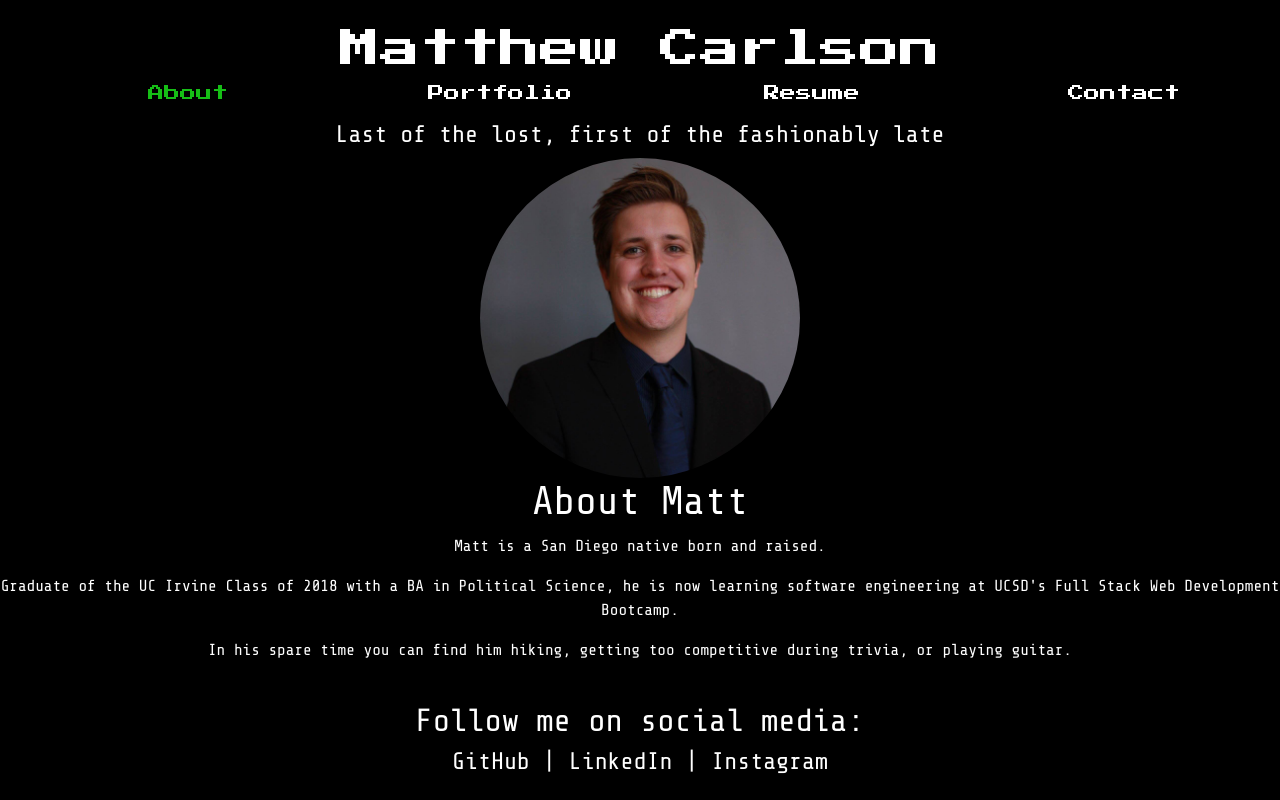
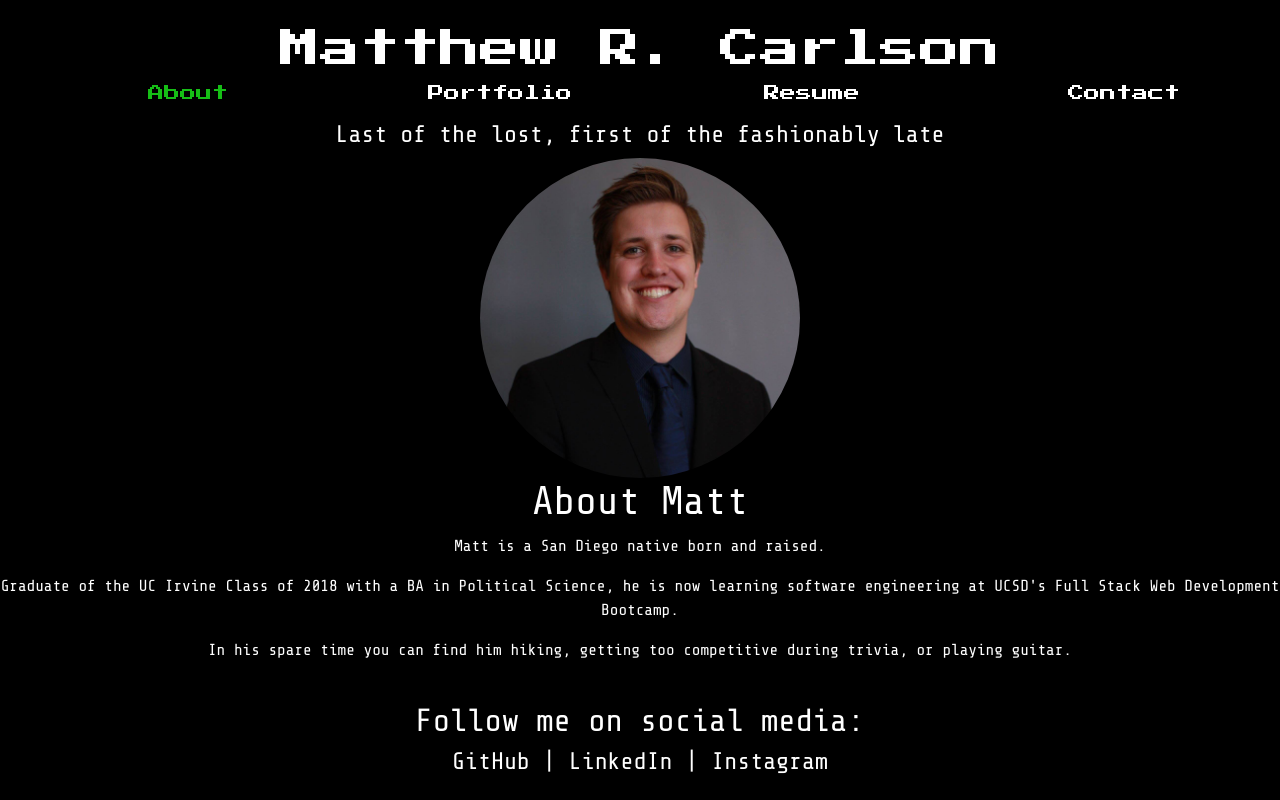
Before and after one commit to mrmrc182/mc-react-portfolio, a React (Create React App) app: page / in a window 1280 px wide. Built offline with nearby package versions, Linux system fonts and the light colour scheme.

Commit message:
trying to fix the deploy

```diff
--- a/src/components/Header.js
+++ b/src/components/Header.js
@@ -2,6 +2,6 @@ import React from 'react';
 
 export default function Header() {
   return (
-          <div id="space" class="title"><h1>Matthew Carlson</h1></div>
+          <div id="space" class="title"><h1>Matthew R. Carlson</h1></div>
   );
 }
```
Also changed, not shown: 1 other file (tests, documents, lock files or other folders).
